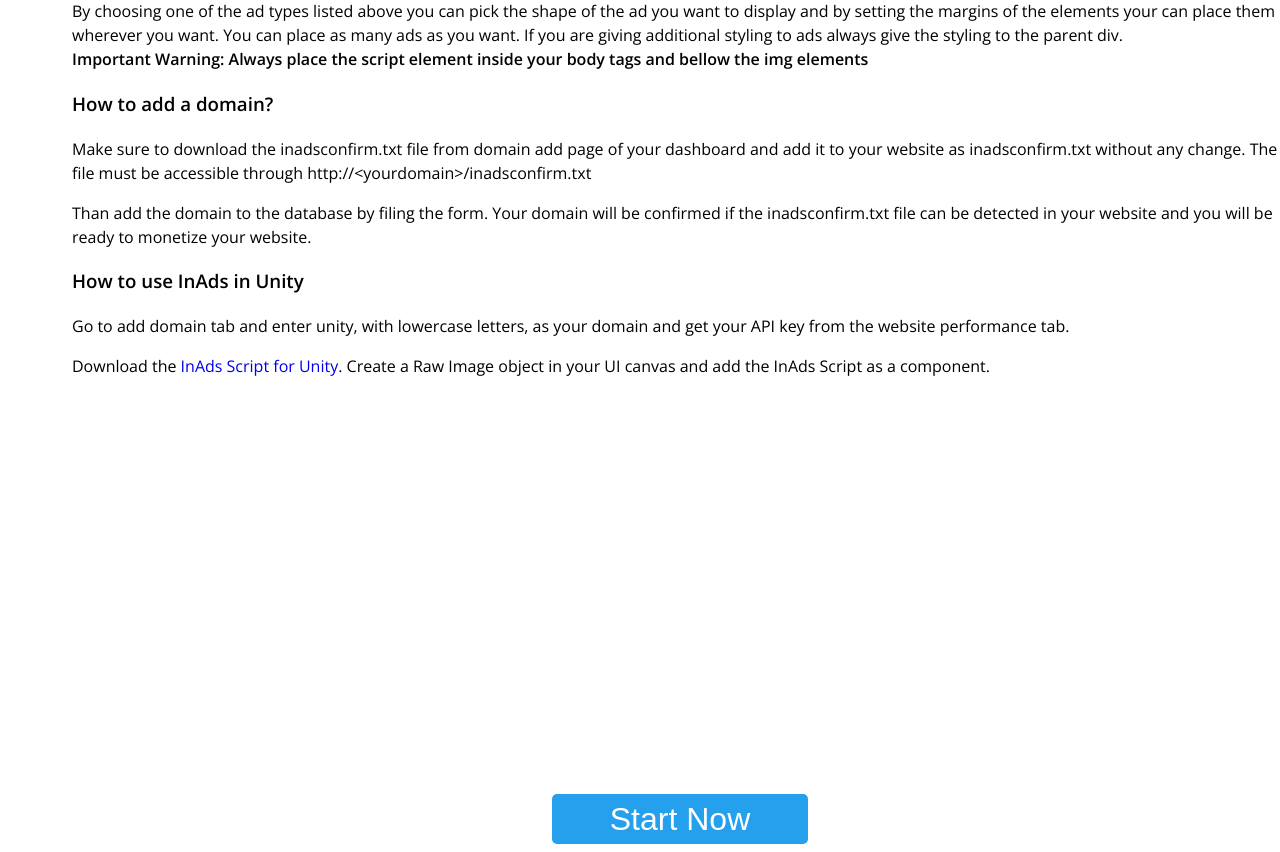
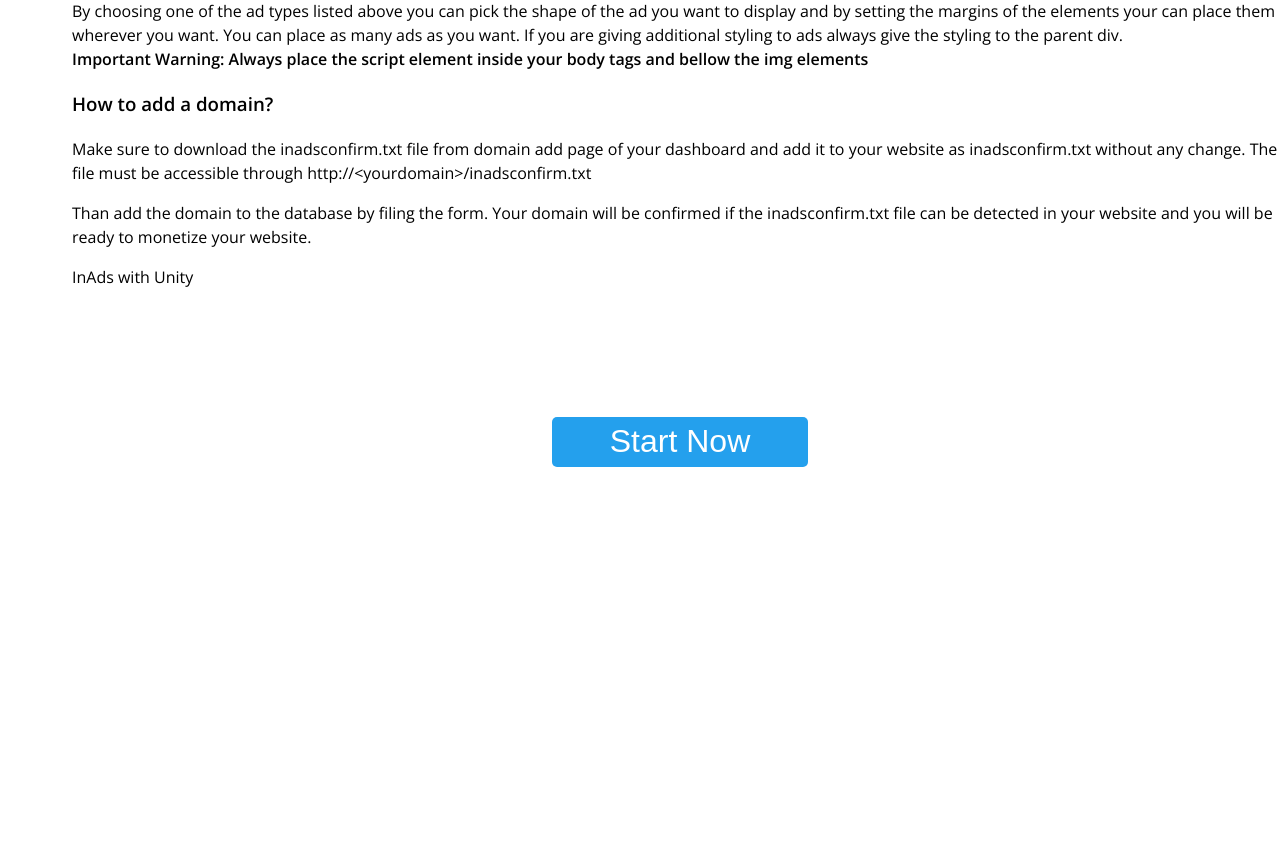
Before and after one commit to omrozh/inads, a Flask app: page /docs in a window 1280 px wide. Shown: the part 506-1358 px from the top of the page. After the commit the page ends 973 px from the top, so only its background shows below. Run offline with Flask 2, Linux system fonts and the light colour scheme; some libraries are stand-ins or nearby versions.

Commit message:
new commit

```diff
--- a/templates/docs.html
+++ b/templates/docs.html
@@ -40,10 +40,18 @@
         <h3>How to add a domain?</h3>
         <p>Make sure to download the inadsconfirm.txt file from domain add page of your dashboard and add it to your website as inadsconfirm.txt without any change. The file must be accessible through http://&lt;yourdomain>/inadsconfirm.txt</p>
         <p>Than add the domain to the database by filing the form. Your domain will be confirmed if the inadsconfirm.txt file can be detected in your website and you will be ready to monetize your website.</p>
-        <h3>How to use InAds in Unity</h3>
-        <p>Go to add domain tab and enter unity, with lowercase letters, as your domain and get your API key from the website performance tab.</p>
-        <p>Download the <a href="/unityextension.cs" style="text-decoration: none">InAds Script for Unity</a>. Create a Raw Image object in your UI canvas and add the InAds Script as a component.</p>
+        <a onclick="InAdsUnity()" style="text-decoration: none">InAds with Unity</a>
+        <div id="InAdsUnity" hidden="true">
+            <h3>How to use InAds with Unity</h3>
+            <p>Go to add domain tab and enter unity, with lowercase letters, as your domain and get your API key from the website performance tab.</p>
+            <p>Download the <a href="/unityextension.cs" style="text-decoration: none">InAds Script for Unity</a>. Create a Raw Image object in your UI canvas and add the InAds Script as a component.</p>
+        </div>
     </div>
-    <center><button class="buttonBlue" style="margin-left: 5%; margin-top: 50vh" onclick="document.location = '/register'">Start Now</button></center>
+    <center><button class="buttonBlue" style="margin-left: 5%; margin-top: 10%" onclick="document.location = '/register'">Start Now</button></center>
+    <script>
+        function InAdsUnity(){
+            document.getElementById("InAdsUnity").hidden = !document.getElementById("InAdsUnity").hidden;
+        }
+    </script>
 </body>
 </html>
```
